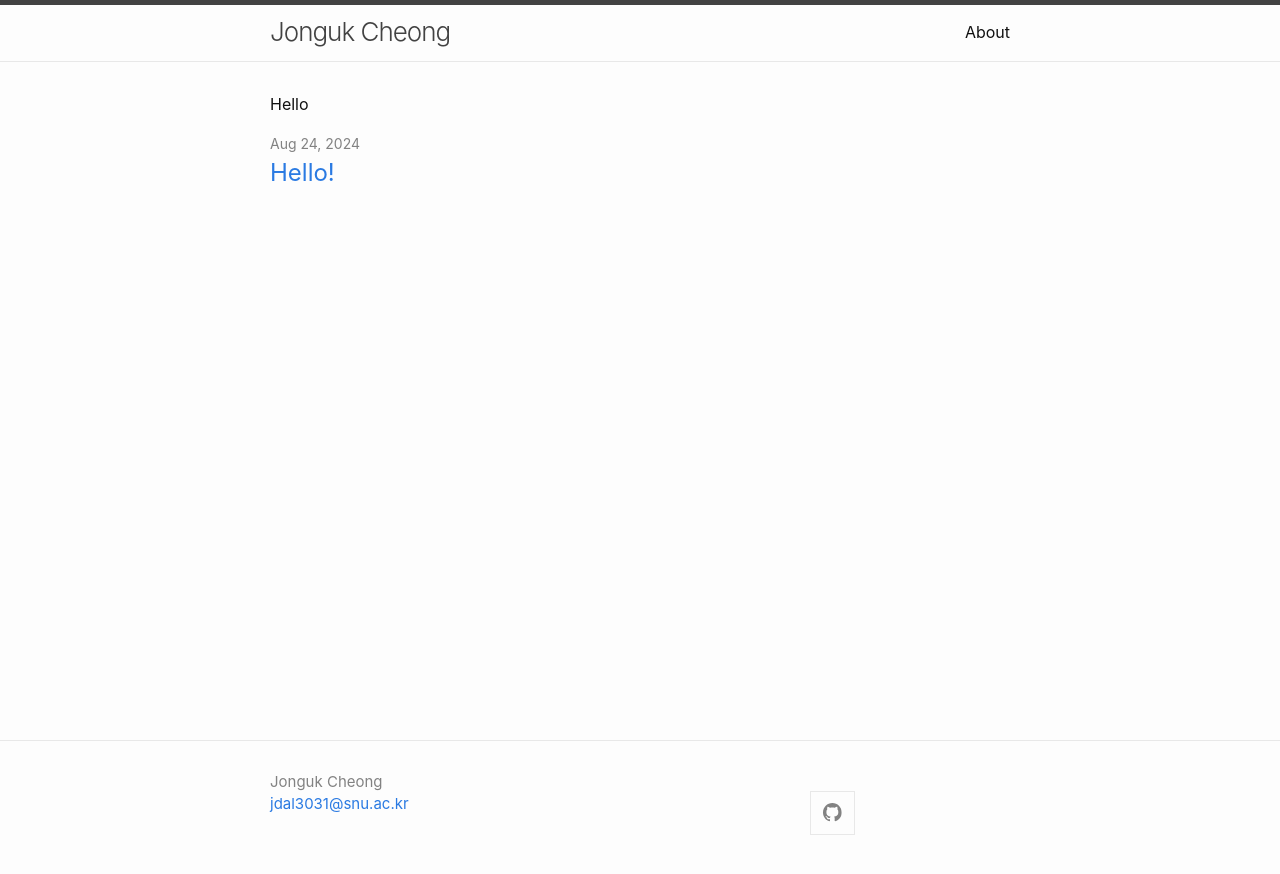
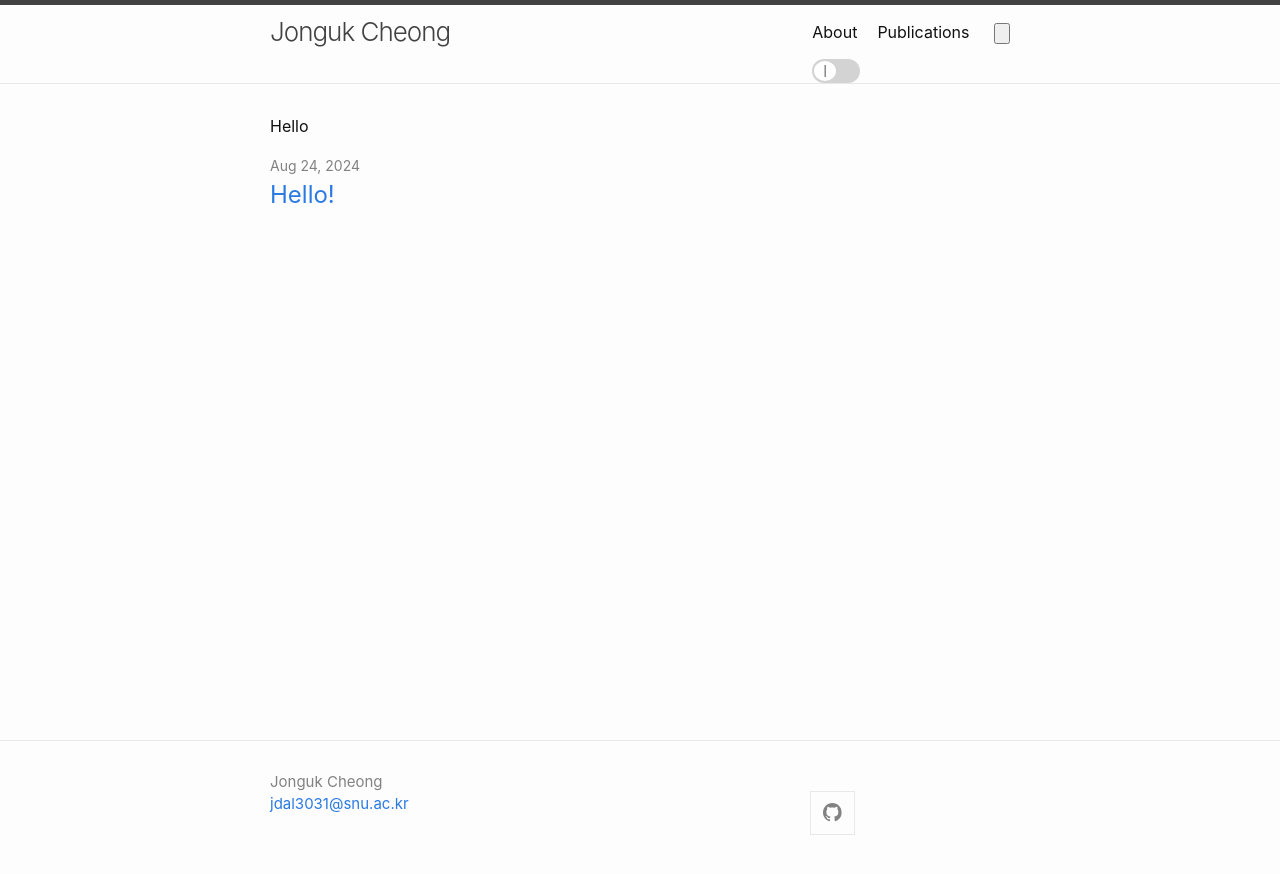
Before and after one commit to jongukc/jongukc.github.io, a Jekyll site: the page built from index.md, in a window 1280 px wide. Shown: the top 874 px of the page. Built offline with Jekyll 4.4.1, drawn with Linux system fonts in a browser that asks for light colours.

Commit message:
Implementing dark mode switch

```diff
--- a/_config.yml
+++ b/_config.yml
@@ -40,6 +40,7 @@ include:
 # in order as they should show up.
 header_pages:
   - _headers/about.md
+  - _headers/publications.md
 
 # Set to `true` to show excerpts on the homepage.
 #show_excerpts: false
@@ -54,7 +55,9 @@ minima:
   # solarized-light	   Light variant of solarized color scheme.
   # solarized-dark	   Dark variant of solarized color scheme.
   # solarized	         Adaptive skin for solarized color scheme skins.
-  skin: classic
+  skin:
+    light: classic
+    dark: dark
 
   # Minima date format.
   # The default value is "%b %d, %Y" (e.g. Nov 14, 2023)
@@ -67,7 +70,7 @@ minima:
   #  - { platform: dribbble,       user_url: "https://dribbble.com/jekyll" }
   #  - { platform: facebook,       user_url: "https://www.facebook.com/jekyll" }
   #  - { platform: flickr,         user_url: "https://www.flickr.com/photos/jekyll" }
-    - { platform: github,         user_url: "https://github.com/chickpiz" }
+    - { platform: github,         user_url: "https://github.com/iluvchkn" }
   #  - { platform: gitlab,         user_url: "https://gitlab.com/jekyll" }
   #  - { platform: google_scholar, user_url: "https://scholar.google.com/citations?user=qc6CJjYAAAAJ" }
   #  - { platform: instagram,      user_url: "https://www.instagram.com/jekyll" }
@@ -81,6 +84,8 @@ minima:
   #  - { platform: x,              user_url: "https://x.com/jekyllrb" }
   #  - { platform: youtube,        user_url: "https://www.youtube.com/jekyll" }
 
+toggle_dark_mode: true
+
 # Exclude from processing.
 # The following items will not be processed, by default. Create a custom list
 # to override the default setting.
--- a/_includes/header.html
+++ b/_includes/header.html
@@ -4,7 +4,7 @@
     {%- assign default_paths = site.pages | map: "path" -%}
     {%- assign page_paths = site.header_pages | default: default_paths -%}
     {%- assign titles_size = site.pages | map: 'title' | join: '' | size -%}
-    <a class="site-title" rel="author" href="{{ "/" | relative_url }}">{{ site.title | escape }}</a>
+    <a class="site-title" rel="author" href="{{ " /" | relative_url }}">{{ site.title | escape }}</a>
 
     {%- if titles_size > 0 -%}
     <nav class="site-nav">
@@ -24,6 +25,9 @@
         <a class="page-link" href="{{ my_page.url | relative_url }}">{{ my_page.title | escape }}</a>
         {%- endif -%}
         {%- endfor -%}
+        <!-- Dark mode toggle button -->
+        <input id="toggle_dark_mode" class="mh_toogle" type="button"></input>
+        <label for="toggle_dark_mode" class="mh_toggle_btn"></label>
       </div>
     </nav>
     {%- endif -%}
--- /dev/null
+++ b/_sass/custom/toggle.scss
@@ -0,0 +1,46 @@
+.mh_toogle {
+    display: inline;
+    + .mh_toggle_btn {
+        box-sizing: border-box;
+        outline: 0;
+        display: block;
+        width: 3em;
+        flex-direction: row;
+        height: 1.5em;
+        position: relative;
+        cursor: pointer;
+        user-select: none;
+        border-radius: 1.5em;
+        padding: 2px;
+        transition: all 0.4s ease;
+        font-size: 1em;
+
+        &:after {
+            position: relative;
+            display: flex;
+            flex-direction: row;
+            justify-content: center;
+            align-items: center;
+            width: 50%;
+            height: 100%;
+            border-radius: 50%;
+            transition: all 0.4s ease;
+            color: gray;
+            background: white;
+        }
+
+        background: lightgray;
+        &:after {
+            left: 0;
+            content: "l";
+        }
+    }
+
+    &:checked + .mh_toggle_btn {
+        background: gray;
+        &:after {
+            left: 50%;
+            content: "d";
+        }
+    }
+}
--- a/_sass/minima/custom-styles.scss
+++ b/_sass/minima/custom-styles.scss
@@ -1,2 +1,3 @@
 // Placeholder to allow defining custom styles that override everything else.
 // (Use `_sass/minima/custom-variables.scss` to override variable defaults)
+@import "../custom/toggle.scss";
--- a/assets/css/style.scss
+++ b/assets/css/style.scss
@@ -3,5 +3,5 @@
 ---
 
 @import
-  "minima/skins/{{ site.minima.skin | default: 'classic' }}",
+  "minima/skins/{{ site.minima.skin.light | default: 'classic' }}",
   "minima/initialize";
--- /dev/null
+++ b/assets/css/style_dark.scss
@@ -0,0 +1,7 @@
+---
+# Only the main Sass file needs front matter (the dashes are enough)
+---
+
+@import
+  "minima/skins/{{ site.minima.skin.dark | default: 'dark' }}",
+  "minima/initialize";
```
Also changed, not shown: other parts of _includes/header.html (+2 -1 lines), _headers/publications.md (added, +7 -0 lines), assets/js/custom/darkmode.js (added, +32 -0 lines). Lines whose indentation alone changed are shown as unchanged.
